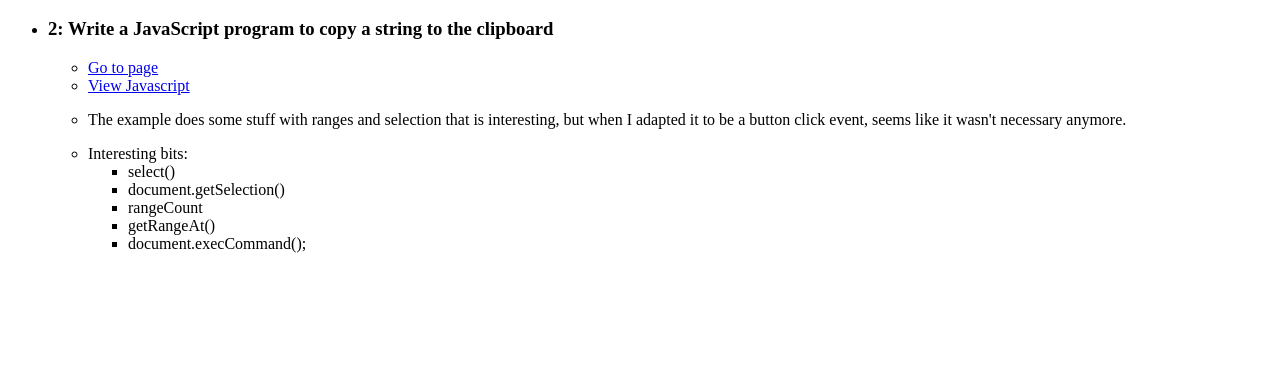
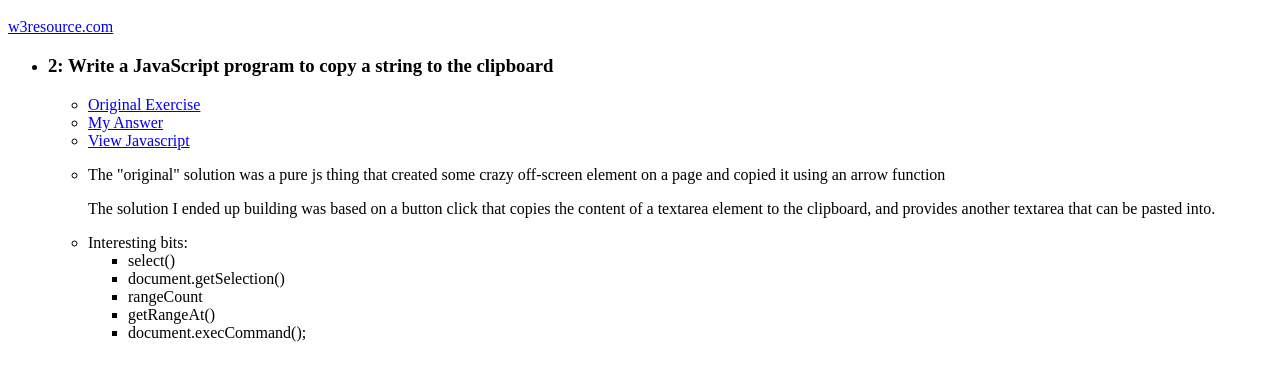
Before and after one commit to eldeboero/code-practice, a plain HTML site: page W3-ES6-Fundamentals-I/README.html in a window 1280 px wide. Shown: the part 48-428 px from the top of the page. Drawn offline with Linux system fonts and the light colour scheme.

Commit message:
doc changes

```diff
--- a/W3-ES6-Fundamentals-I/README.html
+++ b/W3-ES6-Fundamentals-I/README.html
@@ -3,18 +3,23 @@
   </head>
   <body>
     <h1>ES6 Fundamentals I</h1>
+    <a href="https://www.w3resource.com/javascript-exercises/fundamental/index.php">w3resource.com</a>
     <ul>
       <li>
         <h3>2: Write a JavaScript program to copy a string to the clipboard</h3>
         <ul>
           <li>
-            <a href="2.html">Go to page</a>
+            <a href="https://www.w3resource.com/javascript-exercises/fundamental/javascript-fundamental-exercise-2.php">Original Exercise</a>
+          </li>
+          <li>
+            <a href="2.html">My Answer</a>
           </li>
           <li>
             <a href="2.js">View Javascript</a>
           </li>
           <li>
-            <p>The example does some stuff with ranges and selection that is interesting, but when I adapted it to be a button click event, seems like it wasn't necessary anymore.</p>
+            <p>The "original" solution was a pure js thing that created some crazy off-screen element on a page and copied it using an arrow function</p>
+            <p>The solution I ended up building was based on a button click that copies the content of a textarea element to the clipboard, and provides another textarea that can be pasted into.</p>
           </li>
           <li>
             Interesting bits:
```
